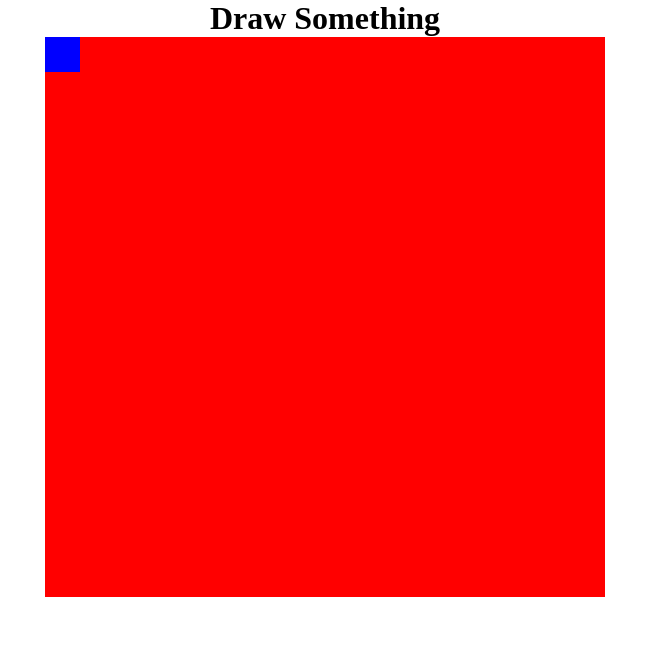
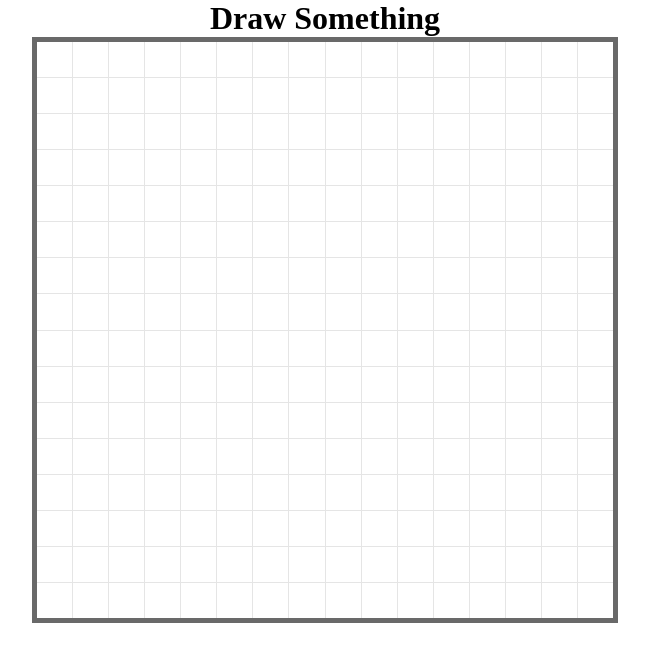
Before and after one commit to Johnkoder/Etch-a-Sketch, a plain HTML site: page index.html in a window 1280 px wide. Shown: the whole page, without its empty margins (315-964 px from the left). Drawn offline with Linux system fonts and the light colour scheme.

Commit message:
add hover feature on boxes

```diff
--- a/script.js
+++ b/script.js
@@ -1,5 +1,22 @@
-const container = document.querySelector('#container');
-const box = document.createElement('div');
-box.setAttribute('class', 'box');
+function renderCanvas() {
+    const container = document.querySelector('#container');
 
-container.appendChild(box);
+
+    for(i = 0; i < 256; i++) {
+        const box = document.createElement('div');
+        box.setAttribute('class', 'box');
+        container.appendChild(box);
+        console.log(i)
+    }
+
+    const boxes = document.querySelectorAll(".box");
+
+    boxes.forEach(box => {
+        box.addEventListener('mouseover', () => {
+            box.classList.add('colored');
+        })
+    })
+
+}
+
+renderCanvas();
--- a/styles.css
+++ b/styles.css
@@ -11,13 +11,21 @@ body {
 }
 
 #container {
-    height: 560px;
-    width: 560px;
-    background-color: red;
+    width: 576px;
+    height: 576px;
+    background-color: rgb(229, 229, 229);
+    display: flex;
+    flex-wrap: wrap;
+    gap: 1px 1px;
+    box-sizing: initial;
+    border: 5px solid rgb(105, 105, 105);
 }
 
 .box {
-    height: 35px;
-    width: 35px;
-    background-color: blue;
+    background-color: rgb(255, 255, 255);
+    flex: 1 0 35px;
 }
+
+.colored {
+    background-color: gray;
+}
```
Also changed, not shown: index.html (+1 -0 lines).
